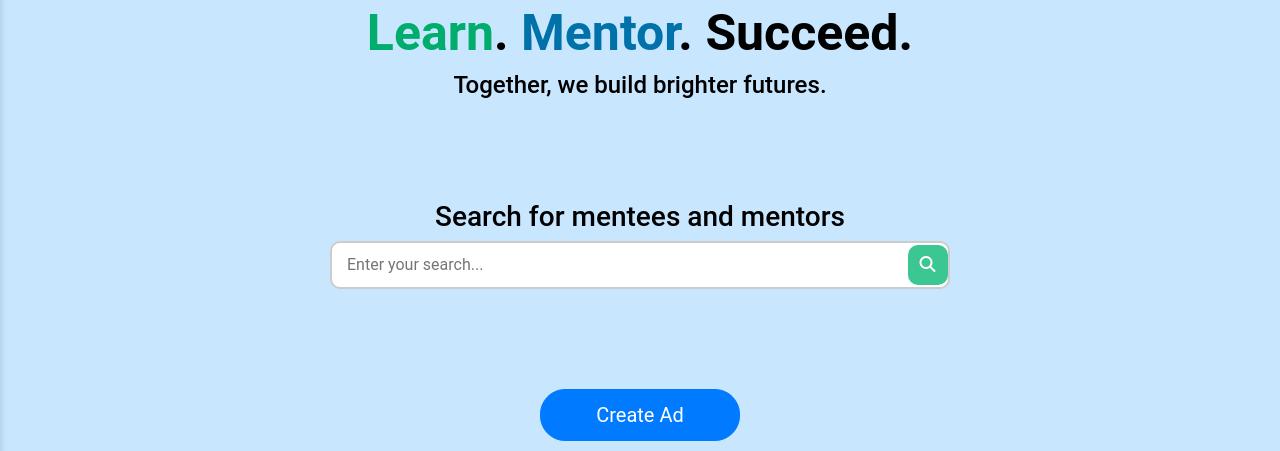
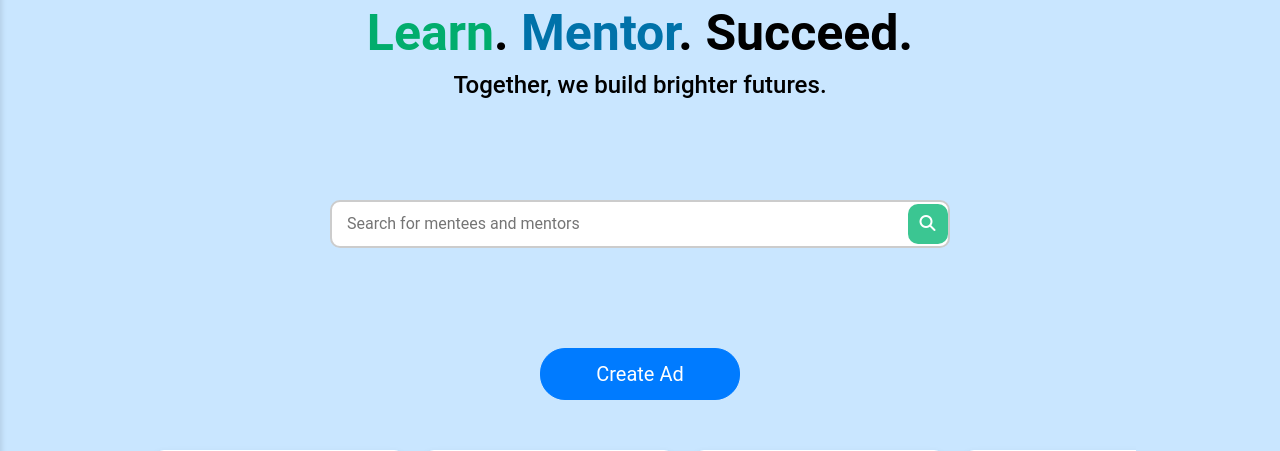
Before and after one commit to Debelyi-Illia/APTeam, a Django app: page /search/ in a window 1280 px wide. Shown: the part 157-608 px from the top of the page. Run offline with Django 5.2, Linux system fonts and the light colour scheme; some libraries are stand-ins or nearby versions.

Commit message:
Update home_after_login.html

```diff
--- a/MentorMe/myapp/templates/home_after_login.html
+++ b/MentorMe/myapp/templates/home_after_login.html
@@ -335,10 +335,9 @@
     </h1>
     <h4 class="custom-font">Together, we build brighter futures.</h4>
       <div class="search-container">
-        <h3>Search for mentees and mentors</h3>
         <form action="/search" method="GET">
             <div class="search-box">
-                <input type="text" name="query" placeholder="Enter your search..." required>
+                <input type="text" name="query" placeholder="Search for mentees and mentors" required>
                 <button type="submit"><i class="fas fa-search"></i></button>
             </div>
         </form>
```
